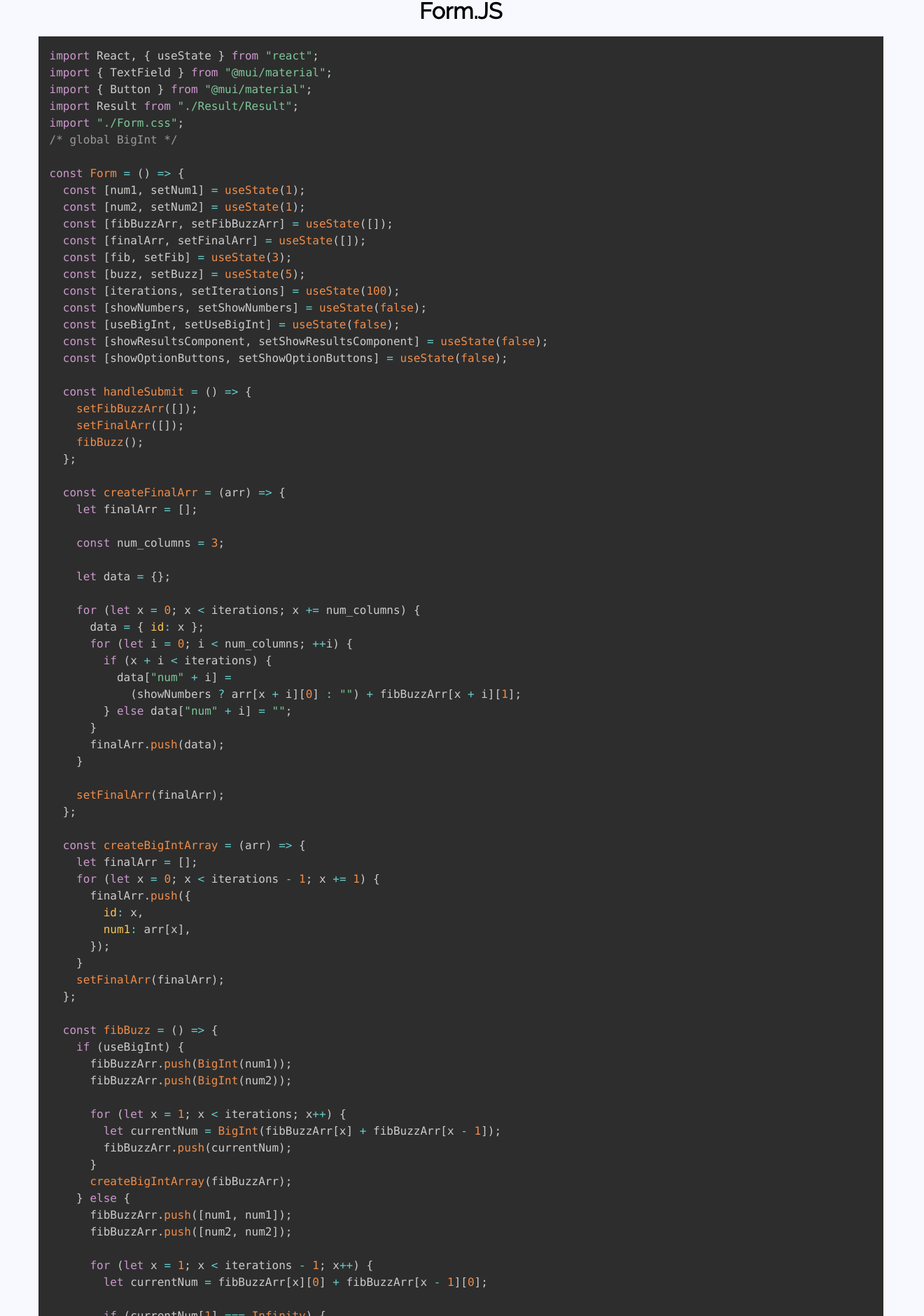
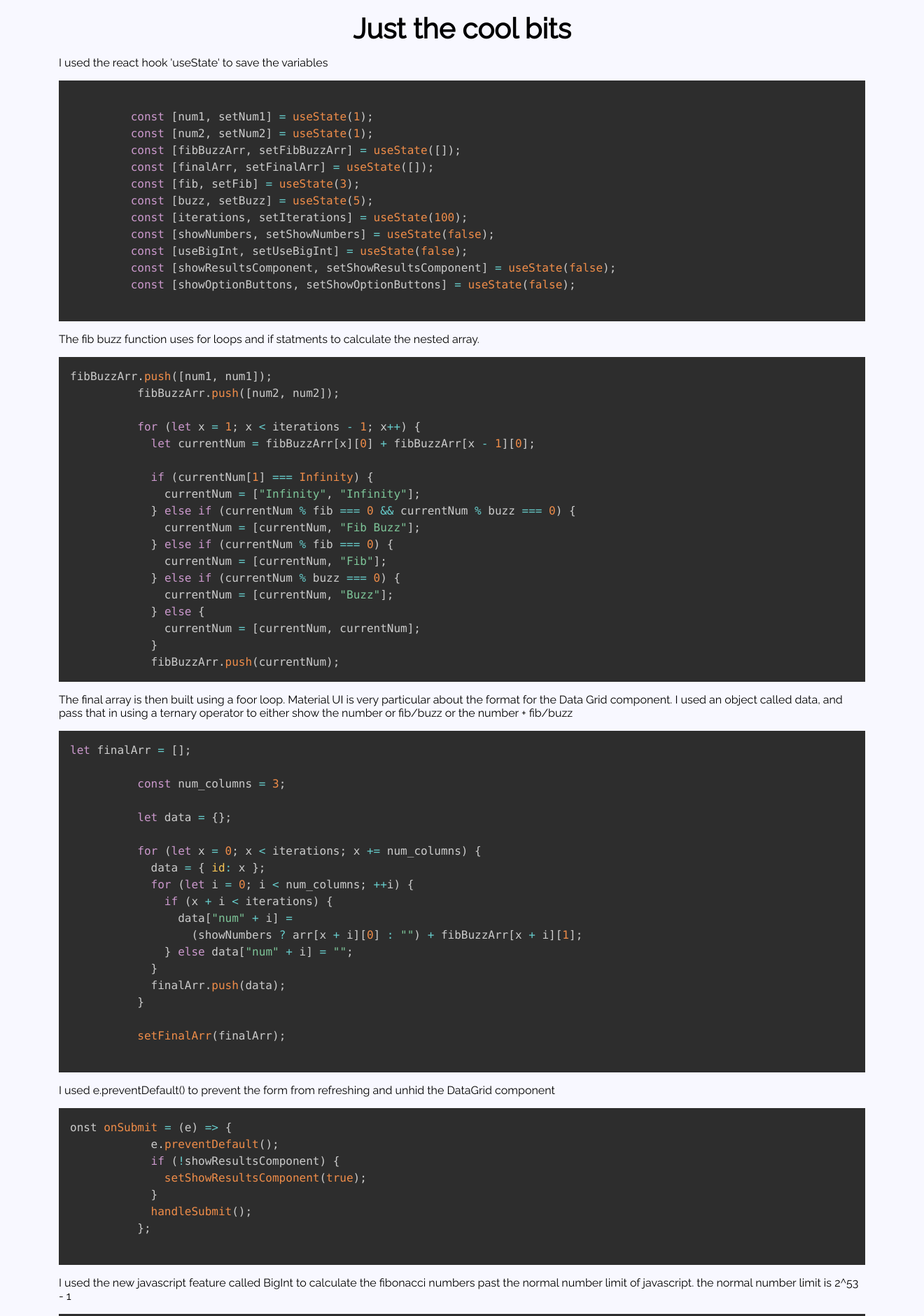
Before and after one commit to ZacharyTStone/fib_buzz, a React (Create React App) app: page /info in a window 1280 px wide. Shown: the part 126-2006 px from the top of the page at 70% size, 1320 px wide, since content can reach past the window. Built offline with nearby package versions, Linux system fonts and the light colour scheme.

Commit message:
add snipits for info code

```diff
--- a/src/Components/FibBuzz/Form.js
+++ b/src/Components/FibBuzz/Form.js
@@ -42,7 +42,6 @@ const Form = () => {
       finalArr.push(data);
     }
 
-    console.log(finalArr);
     setFinalArr(finalArr);
   };
 
@@ -87,7 +86,6 @@ const Form = () => {
         }
         fibBuzzArr.push(currentNum);
       }
-      console.log(fibBuzzArr);
       createFinalArr(fibBuzzArr);
     }
   };
--- a/src/Components/Info/Info.css
+++ b/src/Components/Info/Info.css
@@ -1,26 +1,17 @@
 .Info {
+  width: 100vw;
+  max-width: 100vw;
+  height: fit-content;
+  padding: 20px;
   display: flex;
-  flex-direction: row;
-  justify-content: space-around;
-
-  width: 100%;
-  height: fit-content;
-  flex-wrap: wrap;
+  justify-content: center;
+  align-items: center;
+  flex-direction: column;
 }
 
-.left {
-  width: max-content;
-  height: max-content;
-  display: flex;
-  flex-direction: column;
-  justify-content: flex-start;
+.Info h1 {
+  font-size: 2.5rem;
+  font-weight: bold;
+  color: rgb(0, 0, 0);
+  text-align: center;
 }
-
-.right {
-  width: max-content;
-  height: fit-content;
-  display: flex;
-  flex-direction: column;
-  justify-content: flex-start;
-  align-items: center;
-}
--- a/src/Components/Info/Info.tsx
+++ b/src/Components/Info/Info.tsx
@@ -359,8 +359,141 @@ export default function DataTable(props) {
 const Info = () => {
   return (
     <div className="Info">
-      <div className="left">{/* <h1>Just the cool bits</h1> */}</div>
-      <div className="right">
+      <div
+        style={{
+          maxWidth: "90vw",
+        }}
+      >
+        <h1>Just the cool bits</h1>
+        <p>I used the react hook 'useState' to save the variables</p>
+        <PrismCode
+          code={`
+         const [num1, setNum1] = useState(1);
+         const [num2, setNum2] = useState(1);
+         const [fibBuzzArr, setFibBuzzArr] = useState([]);
+         const [finalArr, setFinalArr] = useState([]);
+         const [fib, setFib] = useState(3);
+         const [buzz, setBuzz] = useState(5);
+         const [iterations, setIterations] = useState(100);
+         const [showNumbers, setShowNumbers] = useState(false);
+         const [useBigInt, setUseBigInt] = useState(false);
+         const [showResultsComponent, setShowResultsComponent] = useState(false);
+         const [showOptionButtons, setShowOptionButtons] = useState(false);
+        `}
+          language="javascript"
+        />
+        <p>
+          The fib buzz function uses for loops and if statments to calculate the
+          nested array.
+        </p>
+        <PrismCode
+          code={`fibBuzzArr.push([num1, num1]);
+          fibBuzzArr.push([num2, num2]);
+
+          for (let x = 1; x < iterations - 1; x++) {
+            let currentNum = fibBuzzArr[x][0] + fibBuzzArr[x - 1][0];
+
+            if (currentNum[1] === Infinity) {
+              currentNum = ["Infinity", "Infinity"];
+            } else if (currentNum % fib === 0 && currentNum % buzz === 0) {
+              currentNum = [currentNum, "Fib Buzz"];
+            } else if (currentNum % fib === 0) {
+              currentNum = [currentNum, "Fib"];
+            } else if (currentNum % buzz === 0) {
+              currentNum = [currentNum, "Buzz"];
+            } else {
+              currentNum = [currentNum, currentNum];
+            }
+            fibBuzzArr.push(currentNum);`}
+          language="javascript"
+        />
+        <p>
+          The final array is then built using a foor loop. Material UI is very
+          particular about the format for the Data Grid component. I used an
+          object called data, and pass that in using a ternary operator to
+          either show the number or fib/buzz or the number + fib/buzz
+        </p>
+        <PrismCode
+          code={`let finalArr = [];
+
+          const num_columns = 3;
+
+          let data = {};
+
+          for (let x = 0; x < iterations; x += num_columns) {
+            data = { id: x };
+            for (let i = 0; i < num_columns; ++i) {
+              if (x + i < iterations) {
+                data["num" + i] =
+                  (showNumbers ? arr[x + i][0] : "") + fibBuzzArr[x + i][1];
+              } else data["num" + i] = "";
+            }
+            finalArr.push(data);
+          }
+
+          setFinalArr(finalArr);
+          `}
+          language="javascript"
+        />
+        <p>
+          I used e.preventDefault() to prevent the form from refreshing and
+          unhid the DataGrid component
+        </p>
+        <PrismCode
+          code={`onst onSubmit = (e) => {
+            e.preventDefault();
+            if (!showResultsComponent) {
+              setShowResultsComponent(true);
+            }
+            handleSubmit();
+          };
+          `}
+          language="javascript"
+        />
+        <p>
+          I used the new javascript feature called BigInt to calculate the
+          fibonacci numbers past the normal number limit of javascript. the
+          normal number limit is 2^53 - 1
+        </p>
+        <PrismCode
+          code={` if (useBigInt) {
+            fibBuzzArr.push(BigInt(num1));
+            fibBuzzArr.push(BigInt(num2));
+
+            for (let x = 1; x < iterations; x++) {
+              let currentNum = BigInt(fibBuzzArr[x] + fibBuzzArr[x - 1]);
+              fibBuzzArr.push(currentNum);
+            }
+            createBigIntArray(fibBuzzArr);
+            `}
+          language="javascript"
+        />
+        <h1>Big int in action</h1>
+        <div
+          style={{
+            display: "flex",
+            justifyContent: "center",
+            alignItems: "center",
+            flexDirection: "column",
+          }}
+        >
+          <img
+            src="https://media.giphy.com/media/uI4SpAVF8HKC5yVGfE/giphy.gif"
+            style={{
+              width: "60%",
+              height: "fit-content",
+              margin: "auto",
+            }}
+          />
+        </div>
+      </div>
+      <div
+        style={{
+          maxWidth: "90vw",
+        }}
+      >
+        <h1>The Full Code</h1>
+        <br></br>
         <h1>Form.JS</h1>
         <PrismCode code={fullCode1} language="javascript" />
         <h1>Result.Js</h1>
```
